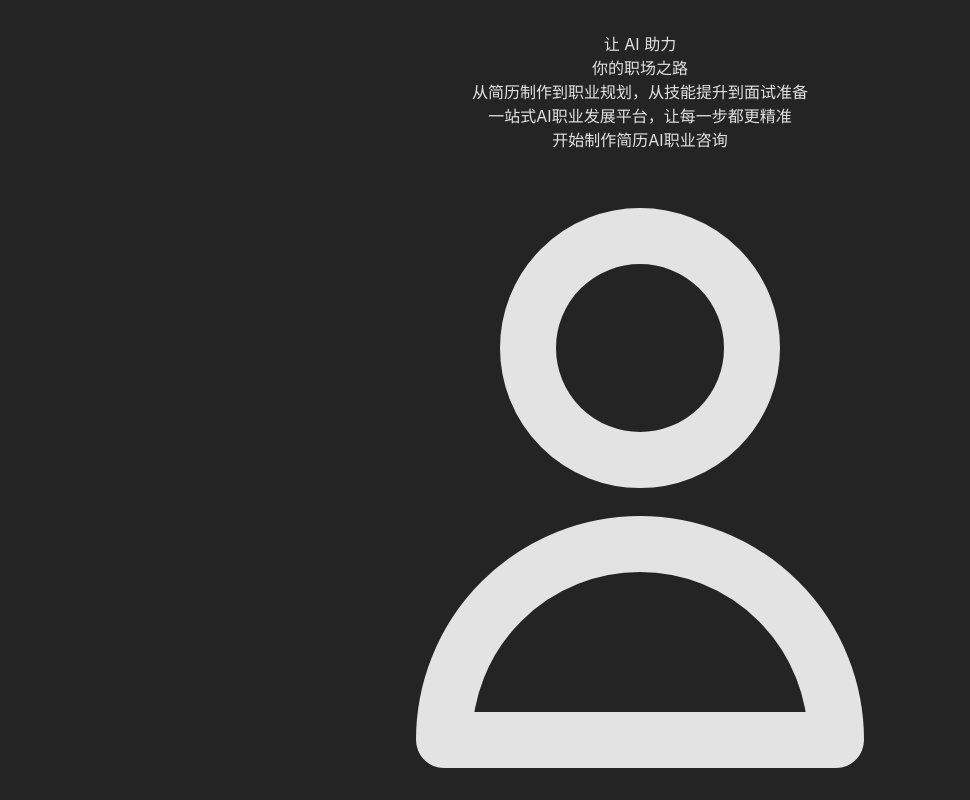
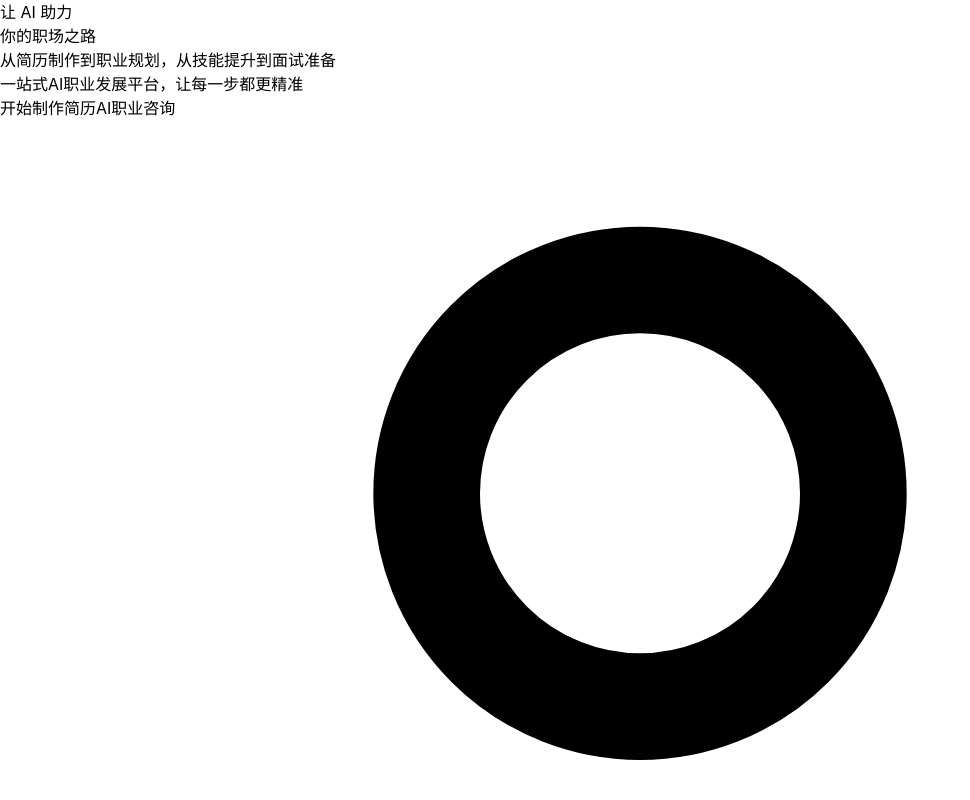
Before and after one commit to haodong124/ai-resume-agent, a React (Vite) app in the folder apps/web/: page / in a window 1280 px wide. Shown: the top 800 px of the page, without its empty margins (0-970 px from the left). Built offline with nearby package versions, Linux system fonts and the light colour scheme; no server answers.

Commit message:
Update index.css

```diff
--- a/apps/web/src/index.css
+++ b/apps/web/src/index.css
@@ -2,33 +2,34 @@
 @tailwind components;
 @tailwind utilities;
 
-:root {
-  font-family: Inter, system-ui, Avenir, Helvetica, Arial, sans-serif;
-  line-height: 1.5;
-  font-weight: 400;
+/* 重置默认样式，确保全屏显示 */
+* {
+  margin: 0;
+  padding: 0;
+  box-sizing: border-box;
+}
 
-  color-scheme: light dark;
-  color: rgba(255, 255, 255, 0.87);
-  background-color: #242424;
-
-  font-synthesis: none;
-  text-rendering: optimizeLegibility;
-  -webkit-font-smoothing: antialiased;
-  -moz-osx-font-smoothing: grayscale;
-  -webkit-text-size-adjust: 100%;
+html, body {
+  width: 100%;
+  height: 100%;
+  overflow-x: hidden;
 }
 
 body {
-  margin: 0;
-  display: flex;
-  place-items: center;
-  min-width: 320px;
-  min-height: 100vh;
+  font-family: -apple-system, BlinkMacSystemFont, 'Segoe UI', 'Roboto', 'Oxygen',
+    'Ubuntu', 'Cantarell', 'Fira Sans', 'Droid Sans', 'Helvetica Neue',
+    sans-serif;
+  -webkit-font-smoothing: antialiased;
+  -moz-osx-font-smoothing: grayscale;
 }
 
 #root {
-  max-width: 1280px;
-  margin: 0 auto;
-  padding: 2rem;
-  text-align: center;
+  min-height: 100vh;
+  width: 100%;
 }
+
+/* 移除任何可能的容器限制 */
+.container {
+  width: 100%;
+  max-width: 100%;
+}
```
